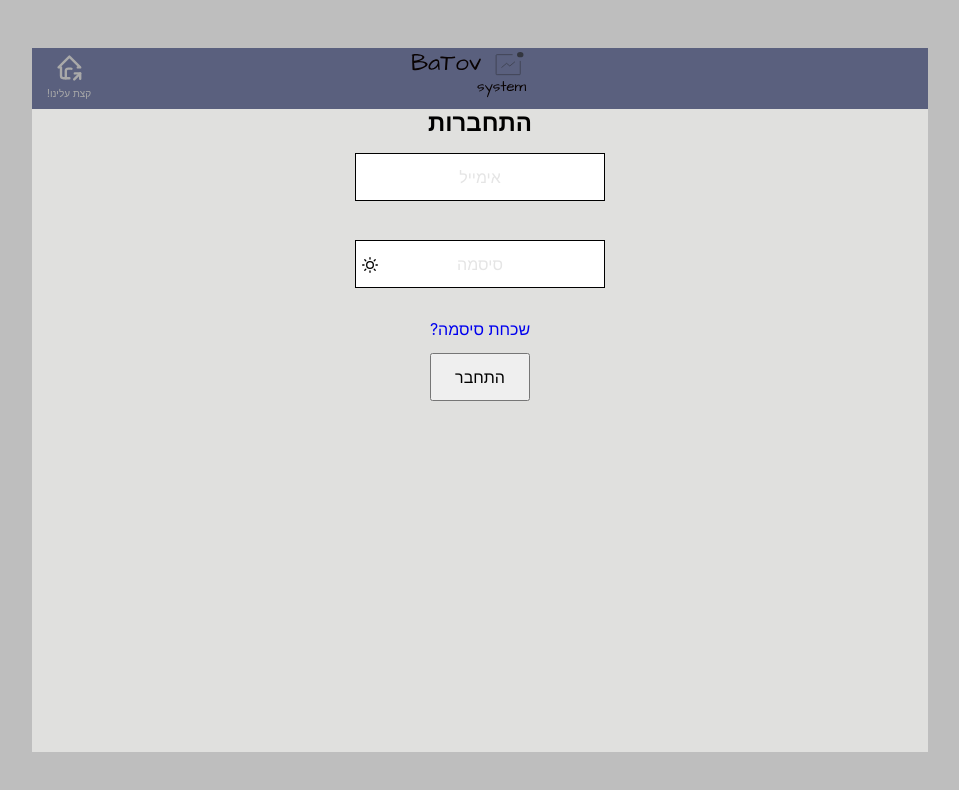
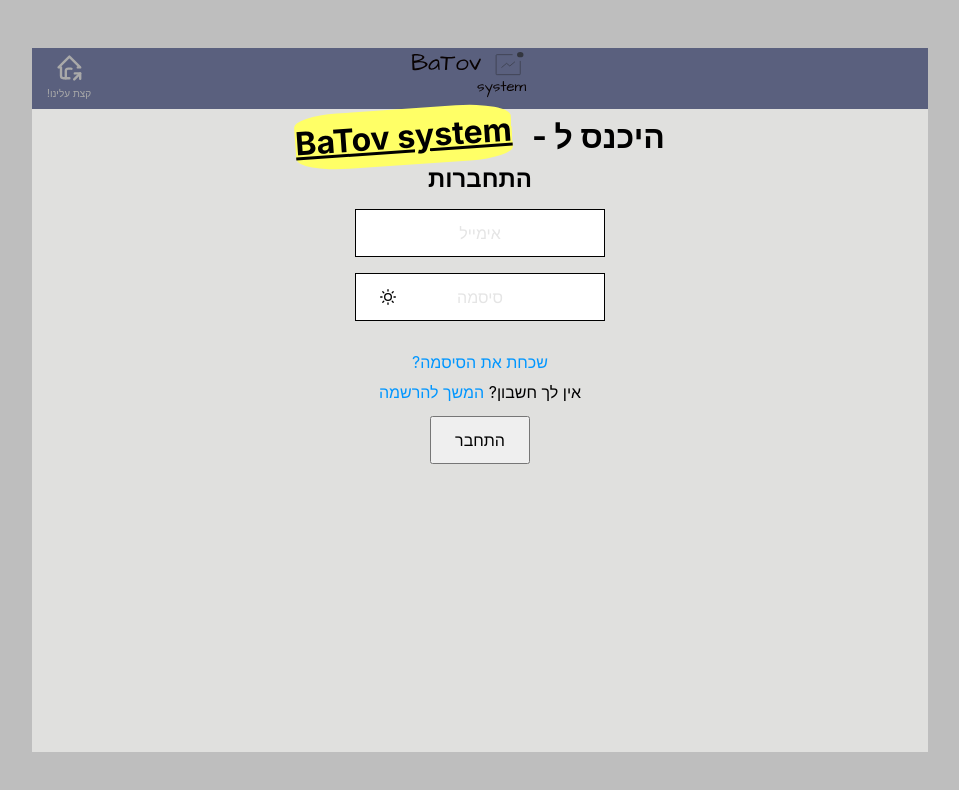
Before and after one commit to Oriharel68/BaTov-System-project, a React (Create React App) app in the folder Frontend/: page /client/access in a window 1280 px wide. Shown: the top 790 px of the page, without its empty margins (160-1119 px from the left). Built offline with nearby package versions, Linux system fonts and the light colour scheme; no server answers.

Commit message:
changed the main access page view

```diff
--- a/Frontend/src/CSS folder/client/AccessClient.css
+++ b/Frontend/src/CSS folder/client/AccessClient.css
@@ -1,6 +1,17 @@
 .mainClient-page {
 }
 .mainClient-page .registerWraper-conatiner {
+}
+.mainClient-page .registerWraper-conatiner .content-client-header {
+  /* text-align: start; */
+  display: flex;
+  justify-content: space-evenly;
+  /* background-color: red; */
+  direction: rtl;
+  /* transform: rotate(90deg); */
+}
+.mainClient-page .registerWraper-conatiner .content-client-header p {
+  /* text-decoration: underline; */
 }
 .mainClient-page .registerWraper-conatiner .registerClient-page-title {
   /* margin-right: 1em; */
@@ -13,11 +24,12 @@
   color: red;
 }
 .form-group {
+  position: relative;
   box-sizing: border-box;
 }
 
 .password-input-container {
-  position: relative;
+  /* position: relative; */
 }
 
 .password-input-container input[type='password'] {
@@ -25,17 +37,43 @@
 }
 
 .show-passwordd {
-  position: sticky;
+  position: absolute;
   /* padding-top: 5em; */
-  top: 40%;
-  right: 10.5rem;
-  transform: translateY(-50%);
+  top: 50%;
+  left: 10%;
+  /* left: 30%; */
+  /* right: 10.5rem; */
+
+  /* transform: translateY(-50%); */
   cursor: pointer;
   display: flex;
   align-items: center;
   /*
   margin: 5px; */
   width: 1rem;
-  margin-bottom: 7px;
-  margin-left: 7px;
+  /* margin-bottom: 7px;
+  margin-left: 7px; */
+
+  /*
+  position: absolute;
+  top: 53.5%;
+  left: 47px;
+  right: 0;
+  transform: rotateY('-50%');
+  cursor: pointer;
+  width: 1rem;
+  display: flex;
+  align-items: center; */
 }
+
+.register-btn-Container {
+  padding-top: 12px;
+}
+
+.hoverMe {
+  color: #0096ff;
+}
+
+.hoverMe:hover {
+  border-bottom: 1px solid #0096ff;
+}
--- a/Frontend/src/CSS folder/clientmainpage.css
+++ b/Frontend/src/CSS folder/clientmainpage.css
@@ -73,11 +73,6 @@ body {
   text-align: center;
 }
 .page-wraper .mainClient-page-wraper .content-mainclient span {
-  font-family: 'Trebuchet MS', sans-serif;
-  font-size: 5em;
-  letter-spacing: -2px;
-  border-bottom: 2px solid black;
-  text-transform: uppercase;
 }
 
 /* ***************************************** */
--- a/Frontend/src/ClientPage/AcsessPage.tsx
+++ b/Frontend/src/ClientPage/AcsessPage.tsx
@@ -23,14 +23,14 @@ function AcsessPage() {
         const uid = userCredential.user.uid;
         const response = await AxiosClient.post(`${Url}/login`, { uid });
         if (response?.status === 200 && response?.data?.token) {
-          window.localStorage.setItem('accessToken',response?.data?.token);
+          window.localStorage.setItem('accessToken', response?.data?.token);
           setLoggedin(true);
           setTimeout(() => {
             navigate('/order/main');
           }, 3000);
         } else {
           console.log('couldnt login');
-         alert("לא הצליח להיכנס")
+          alert('לא הצליח להיכנס');
         }
 
         // ...
@@ -41,7 +41,6 @@ function AcsessPage() {
         errorbox.innerText = `משתמש או סיסמה אינם נכונים`;
       });
   }
-
 
   // Password toggle handler
   const togglePassword = () => {
@@ -57,7 +56,20 @@ function AcsessPage() {
           <ClientNavBar />
 
           <div className="mainClient-page">
-            <div className="registerWraper-conatiner">
+            <div className="registerWraper-conatiner ">
+              <div className=" content-client-header TContent">
+                <p className="">היכנס ל - </p>
+                <p
+                  className="marker"
+                  style={{
+                    textDecoration: 'underLine',
+                    transform: 'rotate(-4deg)',
+                  }}
+                >
+                  BaTov system{' '}
+                </p>
+              </div>
+
               <div className="registerClient-page-title">
                 <h2>התחברות</h2>
               </div>
@@ -94,9 +106,19 @@ function AcsessPage() {
                 >
                   <Link to={'/client/forgetPassword'}>
                     {' '}
-                    <a href="#">שכחת סיסמה?</a>{' '}
+                    <a href="#" className="hoverMe">
+                      שכחת את הסיסמה?
+                    </a>{' '}
                   </Link>
                 </div>
+                <div className="register-btn-Container">
+                  אין לך חשבון?{' '}
+                  <Link to={'/client/registration'} className="hoverMe">
+                    {' '}
+                    המשך להרשמה{' '}
+                  </Link>{' '}
+                </div>
+
                 <button className="signin-button" type="submit">
                   התחבר
                 </button>
--- a/Frontend/src/ClientPage/Clientmainpage.tsx
+++ b/Frontend/src/ClientPage/Clientmainpage.tsx
@@ -14,7 +14,7 @@ function Clientmainpage() {
           <ClientNavBar />
 
           <div className="content-mainclient">
-            <span className="TContent">BaTov system</span>
+            <span className="TContent">BaTov system-היכנס ל</span>
           </div>
 
           <div className="mainClient-page">
--- a/Frontend/src/ClientPage/RegestrationPage.tsx
+++ b/Frontend/src/ClientPage/RegestrationPage.tsx
@@ -67,7 +67,6 @@ function RegestrationPage() {
     } catch (error) {
       console.log(error);
       alert('הזן את הפרטים מחחדש');
-
     }
   }
   // check how errors are being exported
@@ -75,12 +74,8 @@ function RegestrationPage() {
   // console.log(app);
   //   const onSubmit = (values) => {...};
   return (
-    <div>
-      {/* nav component */}
+    <>
       <div className="page-wraper">
-        {/* bdika vdika */}
-        {/* <ClientNavBar/> */}
-
         <div className="mainClient-page-wraper">
           <ClientNavBar />
           {}
@@ -140,25 +135,21 @@ function RegestrationPage() {
                     min={10}
                     required
                   />
-
-                  {/* <svg width="280px" height="18px" viewBox="0 0 280 18" class="border">
-    <path d="M0,12 L223.166144,12 C217.241379,12 217.899687,12 225.141066,12 C236.003135,12 241.9279,12 249.827586,12 C257.727273,12 264.639498,12 274.514107,12 C281.097179,12 281.755486,12 276.489028,12"></path>
-  </svg>
-  <svg width="14px" height="12px" viewBox="0 0 14 12" class="check">
-    <path d="M1 7 5.5 11 L13 1"></path>
-  </svg> */}
                 </label>
-                {/* <div className="buttonContainer-client"> */}
-                {/* <Link to={'/client/registrationCompalete'}>   */}
+                <div className="register-btn-Container go-To-Access-page">
+                  כבר יש לך חשבון?{' '}
+                  <Link to={'/client/access'} className="hoverMe">
+                    {' '}
+                    היכנס{' '}
+                  </Link>{' '}
+                </div>
                 <button>הרשמה</button>
-                {/* </Link>  */}
-                {/* </div> */}
               </form>
             </div>
           </div>
         </div>
       </div>
-    </div>
+    </>
   );
 }
 
--- a/Frontend/src/CompanyPage/CompanyAccsess.tsx
+++ b/Frontend/src/CompanyPage/CompanyAccsess.tsx
@@ -41,15 +41,15 @@ function CompanyAccsess() {
       const response = await AxiosClient.post(`${Url}/companyCheck`, {
         email,
       });
-      if (response?.status !==  200 ) return alert("שם משתמש או סיסמא אינם נכונים");
-
+      if (response?.status !== 200)
+        return alert('שם משתמש או סיסמא אינם נכונים');
 
       await signInWithEmailAndPassword(auth, email, password)
         .then(async (userCredential) => {
           const uid = userCredential.user.uid;
           const response = await AxiosClient.post(`${Url}/login`, { uid });
           if (response.status === 200 && response.data.token) {
-          window.localStorage.setItem('accessToken',response?.data?.token);
+            window.localStorage.setItem('accessToken', response?.data?.token);
             setLoggedin(true);
             setTimeout(() => {
               navigate('/company/mainpage');
@@ -75,7 +75,7 @@ function CompanyAccsess() {
         });
     } catch (error) {
       console.log(error);
-      return alert("שם משתמש או סיסמא אינם נכונים");
+      return alert('שם משתמש או סיסמא אינם נכונים');
     }
   }
 
@@ -123,7 +123,7 @@ function CompanyAccsess() {
             onClick={handleMouseEnter}
             //  onMouseLeave={handleMouseLeave}
           >
-            <a id="forget" href="#">
+            <a id="forget" href="#" className="hoverMe">
               שכחתי סיסמה
             </a>
 
--- a/Frontend/src/nav/ClientNavBar.tsx
+++ b/Frontend/src/nav/ClientNavBar.tsx
@@ -7,7 +7,7 @@ function ClientNavBar() {
     <div>
       <div className="navBar-Client">
         <div className="logo-client-icon">
-          <Link to={'/client/main'}>
+          <Link to={'/client/access'}>
             {' '}
             <NavLogo />
           </Link>
--- a/Frontend/src/nav/NavBar.tsx
+++ b/Frontend/src/nav/NavBar.tsx
@@ -27,7 +27,7 @@ function NavBar() {
             <Link to={'/company/access'} id="T">
               <button>חברה</button>
             </Link>
-            <Link to={'/client/main'} id="T" className="r1">
+            <Link to={'/client/access'} id="T" className="r1">
               {' '}
               <button>לקוח</button>
             </Link>
```
Also changed, not shown: Frontend/src/CSS folder/client/clientRegister.css (+83 -54 lines). Lines whose indentation alone changed are shown as unchanged.
